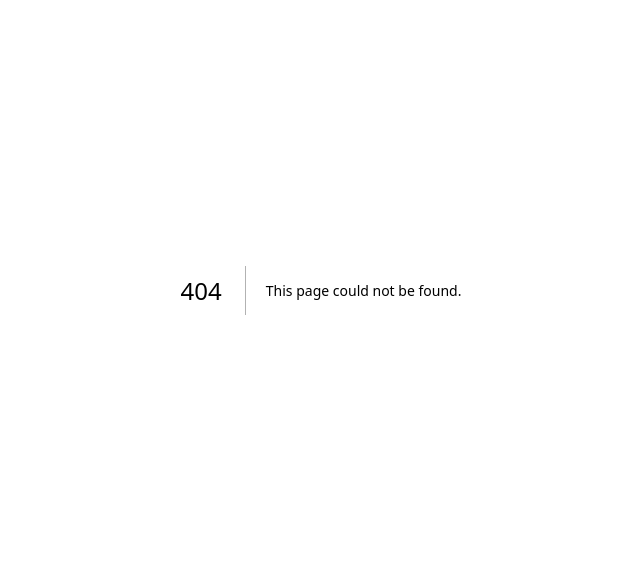
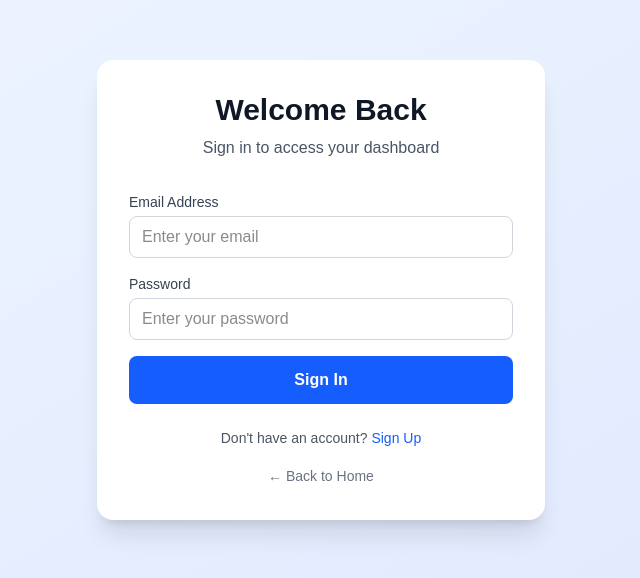
Before and after one commit to blessedsuccess738/My_aviator_bot, a Next.js app: page /auth in a window 1280 px wide. Before the commit this address had no page. Shown: the part 110-688 px from the top of the page, without its empty margins (319-959 px from the left). Built offline with nearby package versions, Linux system fonts and the light colour scheme.

Commit message:
Auto-commit: Agent tool execution

```diff
--- /dev/null
+++ b/src/app/auth/page.tsx
@@ -0,0 +1,178 @@
+'use client'
+
+import { useState } from 'react'
+import { useRouter } from 'next/navigation'
+import Link from 'next/link'
+import { useAuth } from '@/lib/auth-context'
+
+export default function AuthPage() {
+  const [isLogin, setIsLogin] = useState(true)
+  const [formData, setFormData] = useState({
+    email: '',
+    password: '',
+    fullName: ''
+  })
+  const [loading, setLoading] = useState(false)
+  const [error, setError] = useState('')
+  const [success, setSuccess] = useState(false)
+
+  const { login, register } = useAuth()
+  const router = useRouter()
+
+  const handleSubmit = async (e: React.FormEvent) => {
+    e.preventDefault()
+    setLoading(true)
+    setError('')
+
+    const result = isLogin
+      ? await login(formData.email, formData.password)
+      : await register(formData.email, formData.password, formData.fullName)
+
+    if (result.success) {
+      if (isLogin) {
+        router.push('/dashboard')
+      } else {
+        setSuccess(true)
+        setTimeout(() => {
+          router.push('/dashboard')
+        }, 2000)
+      }
+    } else {
+      setError(result.error || 'Authentication failed')
+    }
+
+    setLoading(false)
+  }
+
+  const handleInputChange = (e: React.ChangeEvent<HTMLInputElement>) => {
+    setFormData({
+      ...formData,
+      [e.target.name]: e.target.value
+    })
+  }
+
+  if (success) {
+    return (
+      <div className="min-h-screen bg-gradient-to-br from-blue-50 to-indigo-100 flex items-center justify-center px-4">
+        <div className="max-w-md w-full bg-white rounded-2xl shadow-xl p-8 text-center">
+          <div className="w-16 h-16 bg-green-100 rounded-full flex items-center justify-center mx-auto mb-4">
+            <svg className="w-8 h-8 text-green-600" fill="currentColor" viewBox="0 0 20 20">
+              <path fillRule="evenodd" d="M16.707 5.293a1 1 0 010 1.414l-8 8a1 1 0 01-1.414 0l-4-4a1 1 0 011.414-1.414L8 12.586l7.293-7.293a1 1 0 011.414 0z" clipRule="evenodd" />
+            </svg>
+          </div>
+          <h2 className="text-2xl font-bold text-gray-900 mb-2">Registration Successful!</h2>
+          <p className="text-gray-600">Redirecting to dashboard...</p>
+        </div>
+      </div>
+    )
+  }
+
+  return (
+    <div className="min-h-screen bg-gradient-to-br from-blue-50 to-indigo-100 flex items-center justify-center px-4">
+      <div className="max-w-md w-full bg-white rounded-2xl shadow-xl p-8">
+        <div className="text-center mb-8">
+          <h2 className="text-3xl font-bold text-gray-900 mb-2">
+            {isLogin ? 'Welcome Back' : 'Create Account'}
+          </h2>
+          <p className="text-gray-600">
+            {isLogin ? 'Sign in to access your dashboard' : 'Join us to start investing'}
+          </p>
+        </div>
+
+        {error && (
+          <div className="mb-4 p-3 bg-red-50 border border-red-200 rounded-lg text-red-700 text-sm">
+            {error}
+          </div>
+        )}
+
+        <form onSubmit={handleSubmit} className="space-y-4">
+          {!isLogin && (
+            <div>
+              <label className="block text-sm font-medium text-gray-700 mb-1">
+                Full Name (Optional)
+              </label>
+              <input
+                type="text"
+                name="fullName"
+                value={formData.fullName}
+                onChange={handleInputChange}
+                className="w-full px-3 py-2 border border-gray-300 rounded-lg focus:outline-none focus:ring-2 focus:ring-blue-500 focus:border-transparent"
+                placeholder="Enter your full name"
+              />
+            </div>
+          )}
+
+          <div>
+            <label className="block text-sm font-medium text-gray-700 mb-1">
+              Email Address
+            </label>
+            <input
+              type="email"
+              name="email"
+              value={formData.email}
+              onChange={handleInputChange}
+              required
+              className="w-full px-3 py-2 border border-gray-300 rounded-lg focus:outline-none focus:ring-2 focus:ring-blue-500 focus:border-transparent"
+              placeholder="Enter your email"
+            />
+          </div>
+
+          <div>
+            <label className="block text-sm font-medium text-gray-700 mb-1">
+              Password
+            </label>
+            <input
+              type="password"
+              name="password"
+              value={formData.password}
+              onChange={handleInputChange}
+              required
+              minLength={8}
+              className="w-full px-3 py-2 border border-gray-300 rounded-lg focus:outline-none focus:ring-2 focus:ring-blue-500 focus:border-transparent"
+              placeholder="Enter your password"
+            />
+            {!isLogin && (
+              <p className="text-xs text-gray-500 mt-1">
+                Minimum 8 characters with at least one letter and one number
+              </p>
+            )}
+          </div>
+
+          <button
+            type="submit"
+            disabled={loading}
+            className="w-full bg-blue-600 text-white py-3 px-4 rounded-lg font-semibold hover:bg-blue-700 transition duration-200 disabled:opacity-50 disabled:cursor-not-allowed"
+          >
+            {loading ? (
+              <span className="flex items-center justify-center">
+                <svg className="animate-spin h-5 w-5 mr-2 border-t-2 border-b-2 border-white rounded-full" viewBox="0 0 24 24"></svg>
+                Processing...
+              </span>
+            ) : (
+              isLogin ? 'Sign In' : 'Create Account'
+            )}
+          </button>
+        </form>
+
+        <div className="mt-6 text-center">
+          <p className="text-sm text-gray-600">
+            {isLogin ? "Don't have an account?" : "Already have an account?"}
+            <button
+              type="button"
+              onClick={() => setIsLogin(!isLogin)}
+              className="ml-1 text-blue-600 hover:text-blue-700 font-medium"
+            >
+              {isLogin ? 'Sign Up' : 'Sign In'}
+            </button>
+          </p>
+        </div>
+
+        <div className="mt-4 text-center">
+          <Link href="/" className="text-sm text-gray-500 hover:text-gray-700">
+            ← Back to Home
+          </Link>
+        </div>
+      </div>
+    </div>
+  )
+}
```
